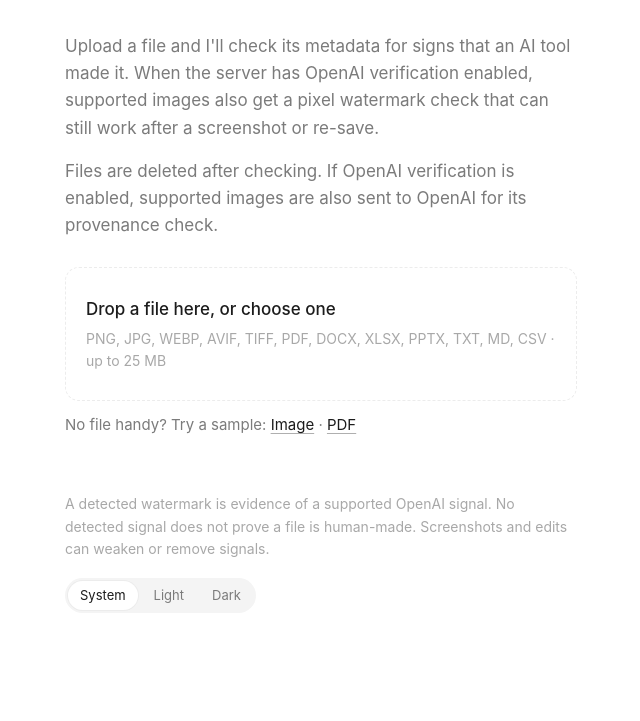
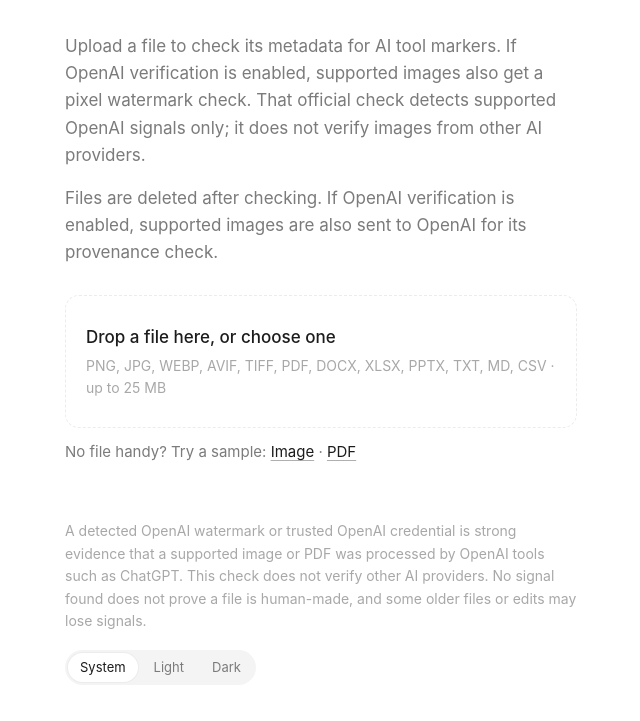
Before and after one commit to apreezofficial/aidetector, a website: page public/index.html in a window 1280 px wide. Shown: the part 163-884 px from the top of the page, without its empty margins (319-959 px from the left). Before the commit the page ends 832 px from the top, so only its background shows below. Drawn offline with Linux system fonts and the light colour scheme; no server answers.

Commit message:
docs: clarify OpenAI provenance scope

```diff
--- a/public/index.html
+++ b/public/index.html
@@ -101,7 +101,7 @@
       </div>
     </header>
 
-    <p class="copy">Upload a file and I'll check its metadata for signs that an AI tool made it. When the server has OpenAI verification enabled, supported images also get a pixel watermark check that can still work after a screenshot or re-save.</p>
+    <p class="copy">Upload a file to check its metadata for AI tool markers. If OpenAI verification is enabled, supported images also get a pixel watermark check. That official check detects supported OpenAI signals only; it does not verify images from other AI providers.</p>
     <p class="copy" id="privacy-copy">Files are deleted after checking. If OpenAI verification is enabled, supported images are also sent to OpenAI for its provenance check.</p>
 
     <label id="dropzone" class="drop" for="file-input">
@@ -144,7 +144,7 @@
     </section>
 
     <footer class="foot">
-      <p class="fine">A detected watermark is evidence of a supported OpenAI signal. No detected signal does not prove a file is human-made. Screenshots and edits can weaken or remove signals.</p>
+      <p class="fine">A detected OpenAI watermark or trusted OpenAI credential is strong evidence that a supported image or PDF was processed by OpenAI tools such as ChatGPT. This check does not verify other AI providers. No signal found does not prove a file is human-made, and some older files or edits may lose signals.</p>
       <div class="theme" role="group" aria-label="Display theme">
         <button type="button" data-theme-choice="system">System</button>
         <button type="button" data-theme-choice="light">Light</button>
```
Also changed, not shown: README.md.
